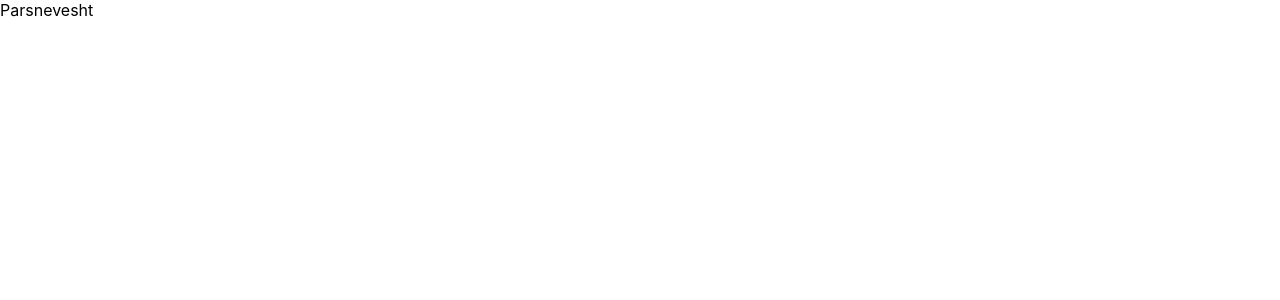
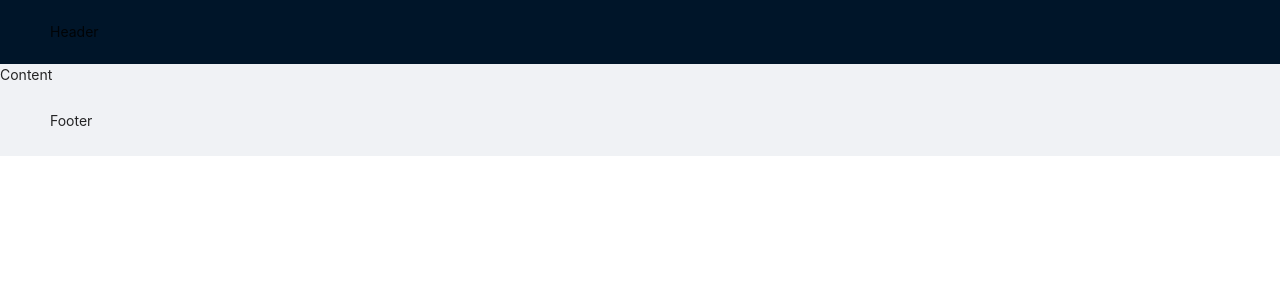
Before and after one commit to maryayi/parsnevesht, a Next.js app: page / in a window 1280 px wide. Shown: the top 300 px of the page. Built offline with nearby package versions, Linux system fonts and the light colour scheme.

Commit message:
Added ant boilerplate

```diff
--- a/pages/_app.tsx
+++ b/pages/_app.tsx
@@ -1,5 +1,6 @@
 import '../styles/globals.css'
 import type { AppProps } from 'next/app'
+import 'antd/dist/antd.css';
 
 function MyApp({ Component, pageProps }: AppProps) {
   return <Component {...pageProps} />
--- a/pages/index.tsx
+++ b/pages/index.tsx
@@ -1,11 +1,16 @@
 import Head from 'next/head'
 import Image from 'next/image'
 import styles from '../styles/Home.module.css'
+import { Layout } from 'antd';
+
+const { Header, Footer, Sider, Content } = Layout;
 
 export default function Home() {
   return (
-    <div>
-      Parsnevesht
-    </div>
+    <Layout>
+      <Header>Header</Header>
+      <Content>Content</Content>
+      <Footer>Footer</Footer>
+    </Layout>
   )
 }
```
